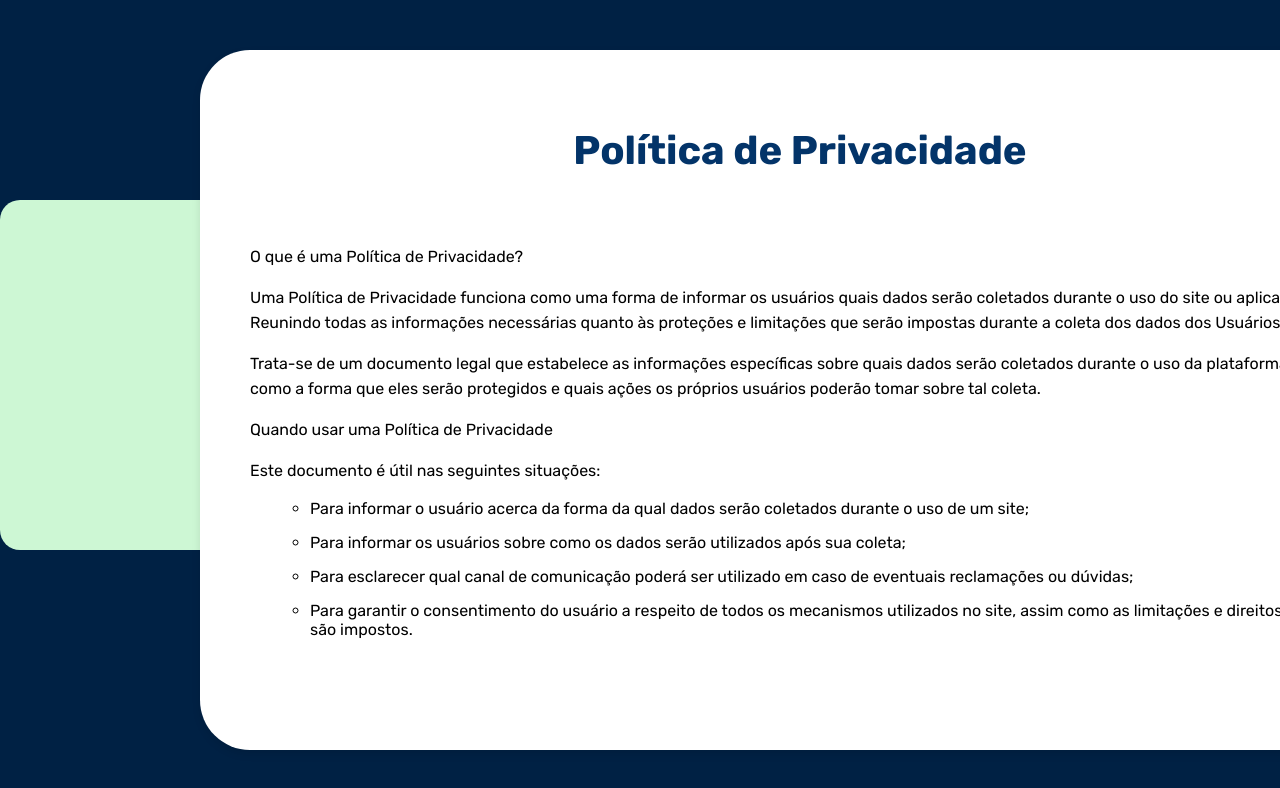
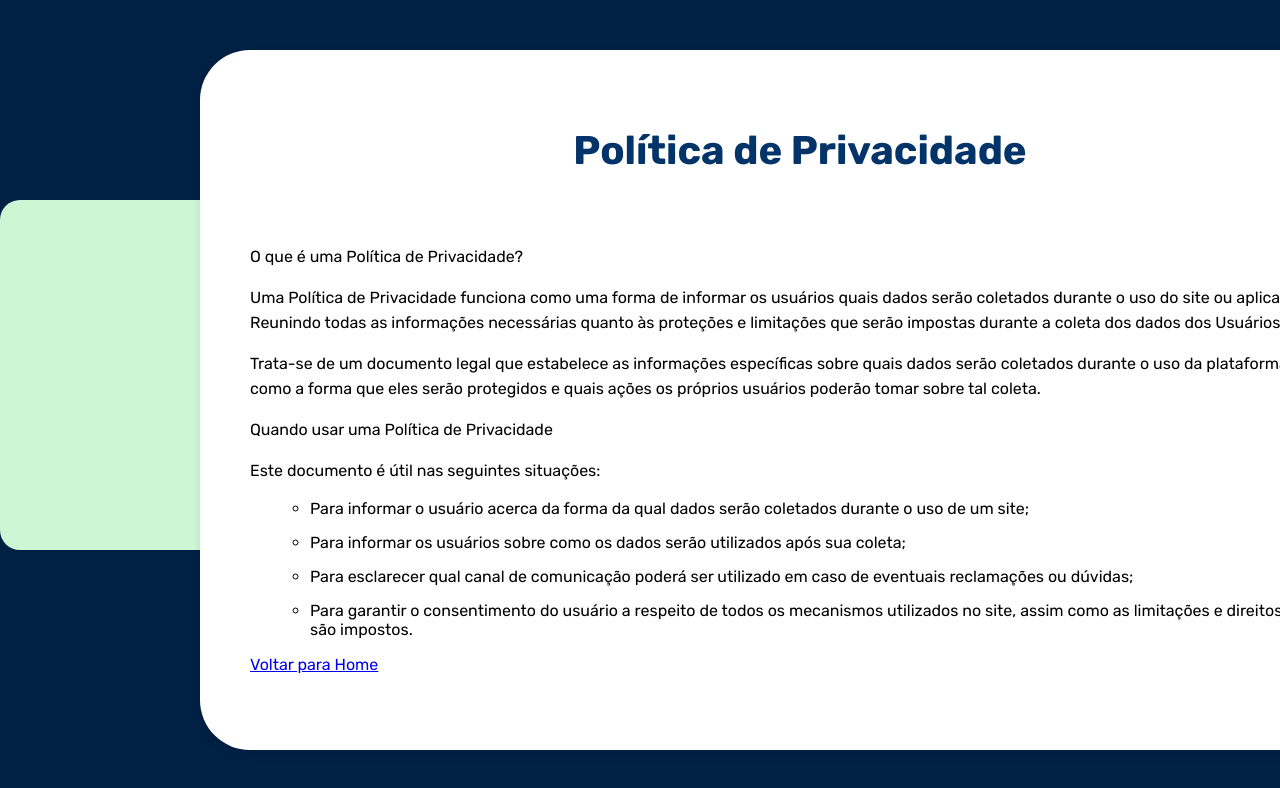
Before and after one commit to gemaquejr/react-login-page, a React (Create React App) app: page /privacy-policy in a window 1280 px wide. Shown: the top 788 px of the page. Built offline with nearby package versions, Linux system fonts and the light colour scheme.

Commit message:
Adiciona botão Home em componente PrivacyPolicy
Signed-off-by: gemaquejr <gemaquejr@hotmail.com>

```diff
--- a/src/components/PrivacyPolicy/PrivacyPolicy.jsx
+++ b/src/components/PrivacyPolicy/PrivacyPolicy.jsx
@@ -1,4 +1,6 @@
 import React from 'react';
+import { Link } from 'react-router-dom';
+
 import styles from './PrivacyPolicy.module.css';
 
 const PrivacyPolicy = () => {
@@ -27,6 +29,9 @@
                     <li>Para esclarecer qual canal de comunicação poderá ser utilizado em caso de eventuais reclamações ou dúvidas;</li>
                     <li>Para garantir o consentimento do usuário a respeito de todos os mecanismos utilizados no site, assim como as limitações e direitos que lhe são impostos.</li>
                 </ul>
+                <Link to="/" className={styles.back_button}>
+                    Voltar para Home
+                </Link>
             </div>
           </div>
         </div>
```
